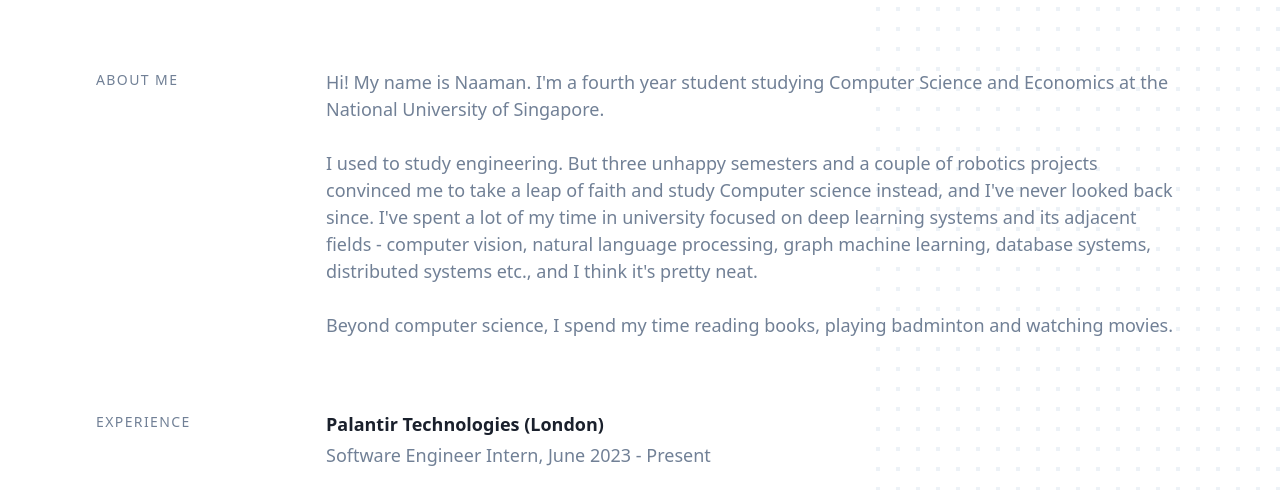
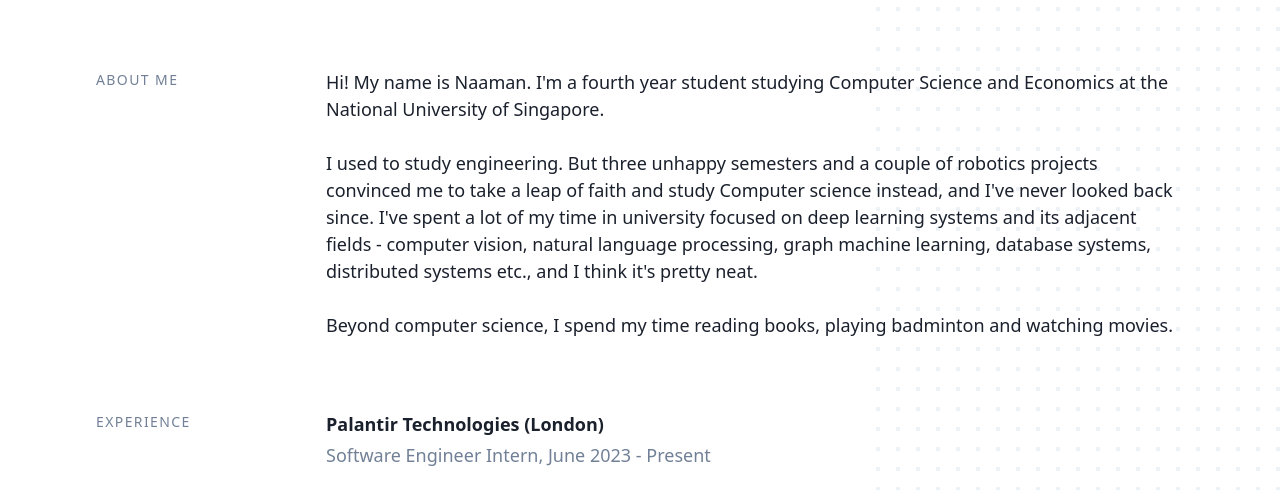
Before and after one commit to tanyjnaaman/portfolio, a Gatsby site: page / in a window 1280 px wide. Shown: the part 293-783 px from the top of the page. Built offline with nearby package versions, Linux system fonts and the light colour scheme; Gatsby itself is replaced by a stand-in of ours.

Commit message:
cosmetic changes

```diff
--- a/src/components/section/index.jsx
+++ b/src/components/section/index.jsx
@@ -5,7 +5,7 @@ const classes = {
   title: 'pb-6 md:w-full md:max-w-150 md:p-0',
   heading:
     'font-xs font-light tracking-widest text-sm text-gray-600 leading-normal uppercase',
-  content: 'flex-none text-lg text-gray-600 font-light md:flex-1 md:pl-20',
+  content: 'flex-none text-lg text-gray-900 font-light md:flex-1 md:pl-20',
 };
 
 const Section = ({ title, children }) => {
```
Also changed, not shown: src/images/linkedinicon.png (deleted).
